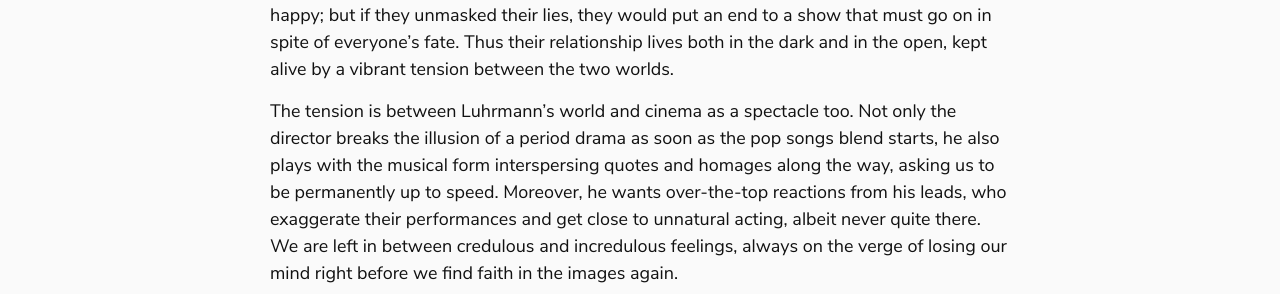
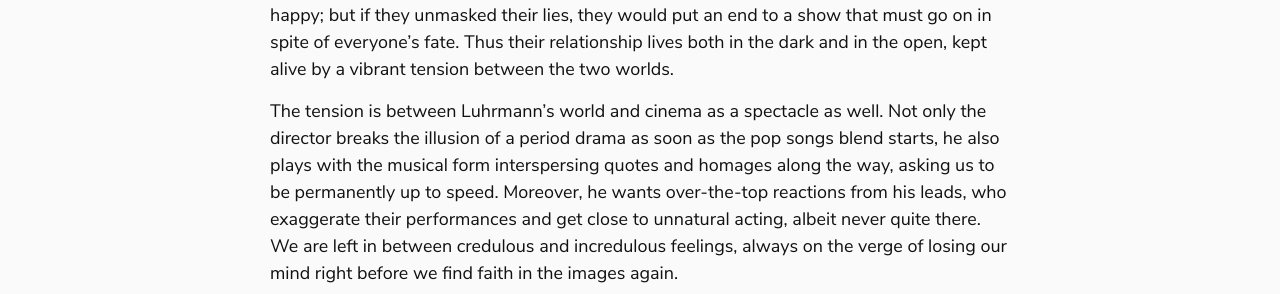
Before and after one commit to manuel-uberti/filmsinwords, a Jekyll site: the page built from _posts/2019-10-23-kinesis.md, in a window 1280 px wide. Shown: the part 1530-1824 px from the top of the page. Built offline with Jekyll 4.4.1, drawn with Linux system fonts in a browser that asks for light colours.

Commit message:
Fix wording

```diff
--- a/_posts/2019-10-23-kinesis.md
+++ b/_posts/2019-10-23-kinesis.md
@@ -56,8 +56,8 @@
 everyone’s fate. Thus their relationship lives both in the dark and in the open,
 kept alive by a vibrant tension between the two worlds.
 
-The tension is between Luhrmann’s world and cinema as a spectacle too. Not only
-the director breaks the illusion of a period drama as soon as the pop songs
+The tension is between Luhrmann’s world and cinema as a spectacle as well. Not
+only the director breaks the illusion of a period drama as soon as the pop songs
 blend starts, he also plays with the musical form interspersing quotes and
 homages along the way, asking us to be permanently up to speed. Moreover, he
 wants over-the-top reactions from his leads, who exaggerate their performances
```
